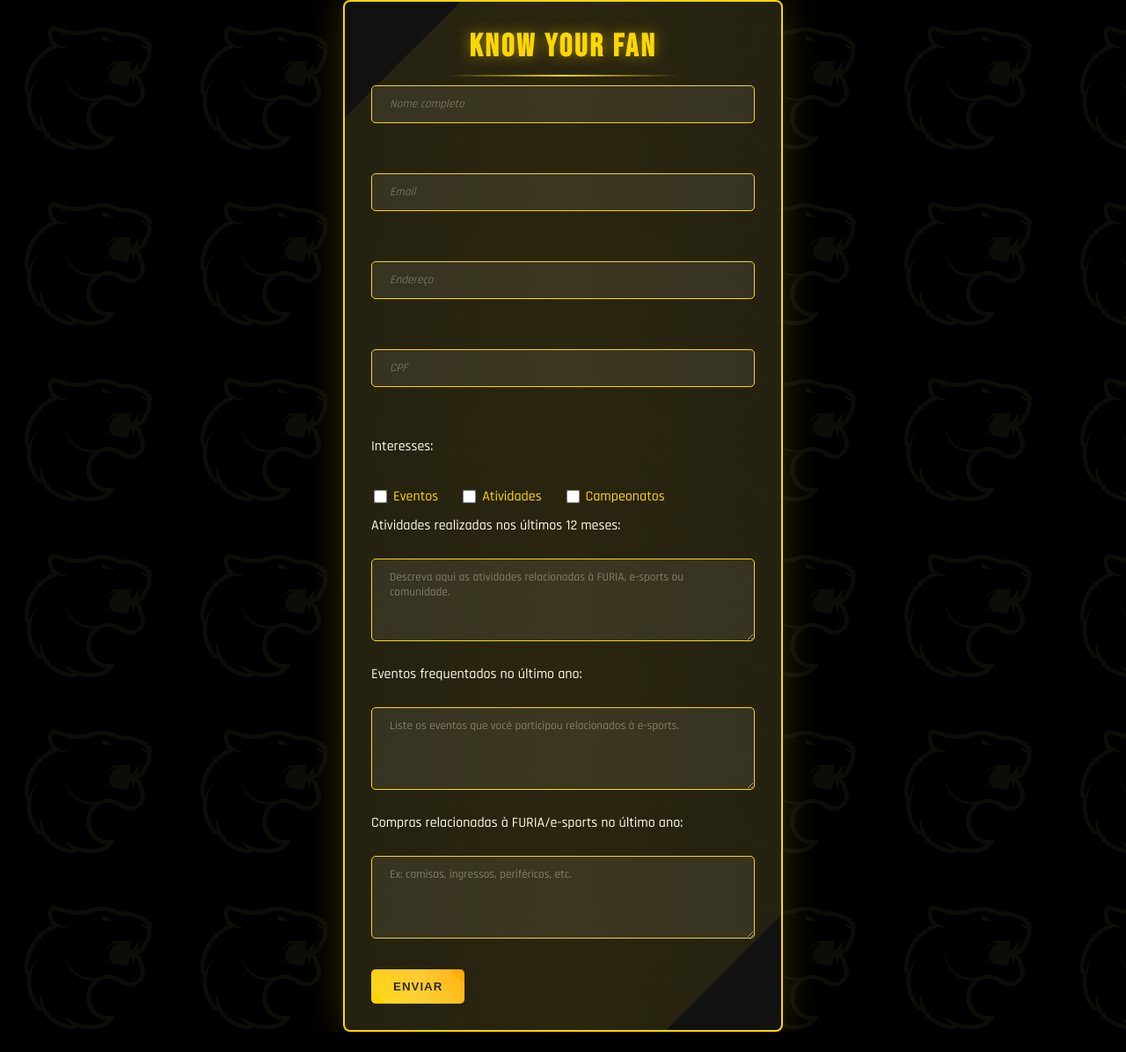
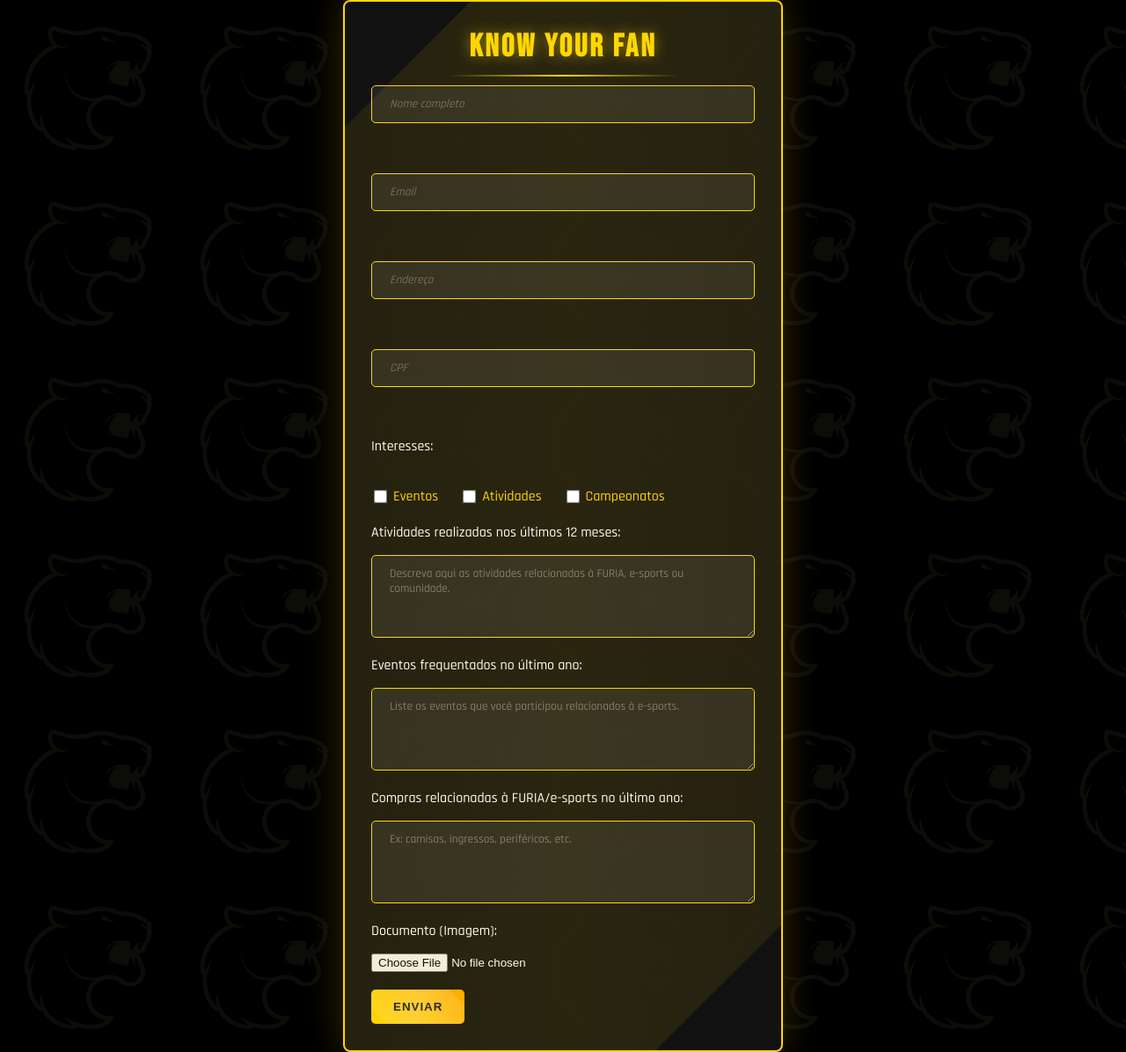
Before and after one commit to NatanSousa16/Furia-KYF, a Flask app: page / in a window 1280 px wide. Shown: the whole page at 88% size. Before the commit the page ends 1173 px from the top, so only its background shows below. Run offline with Flask 3, Linux system fonts and the light colour scheme.

Commit message:
Alterações para validação de documentos

```diff
--- a/templates/index.html
+++ b/templates/index.html
@@ -12,7 +12,7 @@
         <div class="header">
             <h1>Know Your Fan</h1>
         </div>
-        <form method="POST">
+        <form method="POST" enctype="multipart/form-data">
             <input type="text" name="nome" placeholder="Nome completo" required><br><br>
             <input type="email" name="email" placeholder="Email" required><br><br>
             <input type="text" name="endereco" placeholder="Endereço" required><br><br>
@@ -29,18 +29,22 @@
                 <label class="checkbox-label">
                     <input type="checkbox" name="interesse" value="campeonatos"> Campeonatos
                 </label>
+            </div>
+
             <label for="atividades">Atividades realizadas nos últimos 12 meses:</label>
             <textarea id="atividades" name="atividades" rows="4"
                 placeholder="Descreva aqui as atividades relacionadas à FURIA, e-sports ou comunidade."></textarea>
+
             <label for="eventos">Eventos frequentados no último ano:</label>
             <textarea id="eventos" name="eventos" rows="4"
                 placeholder="Liste os eventos que você participou relacionados à e-sports."></textarea>
+
             <label for="compras">Compras relacionadas à FURIA/e-sports no último ano:</label>
             <textarea id="compras" name="compras" rows="4"
                 placeholder="Ex: camisas, ingressos, periféricos, etc."></textarea>
 
-                <!-- Adicione mais aqui -->
-            </div>
+                <label>Documento (Imagem):</label>
+                <input type="file" name="documento" accept=".jpg,.jpeg,.png,.webp" required>
 
             <div class="input-area">
                 <button type="submit">Enviar</button>
```
Lines whose indentation alone changed are shown as unchanged.
